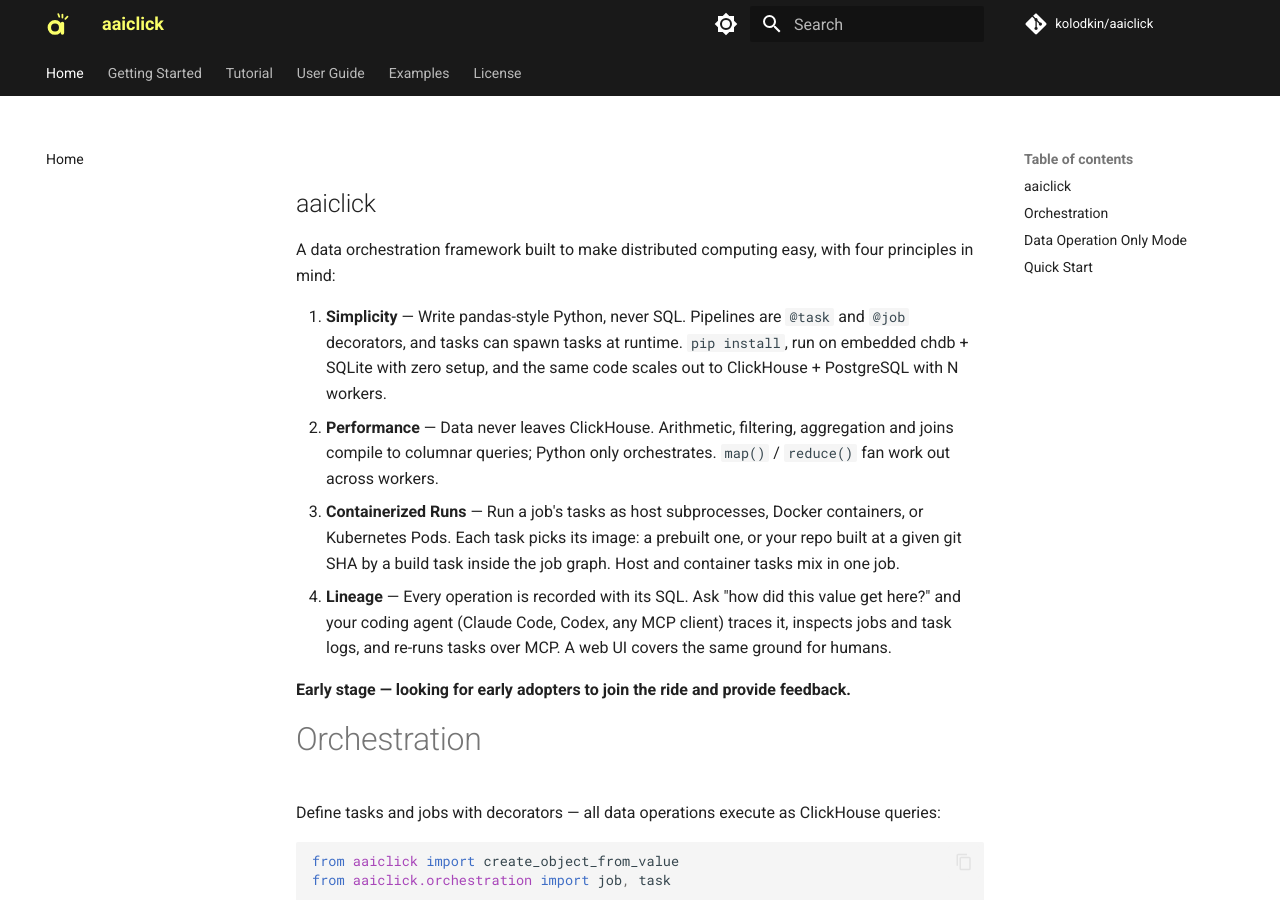
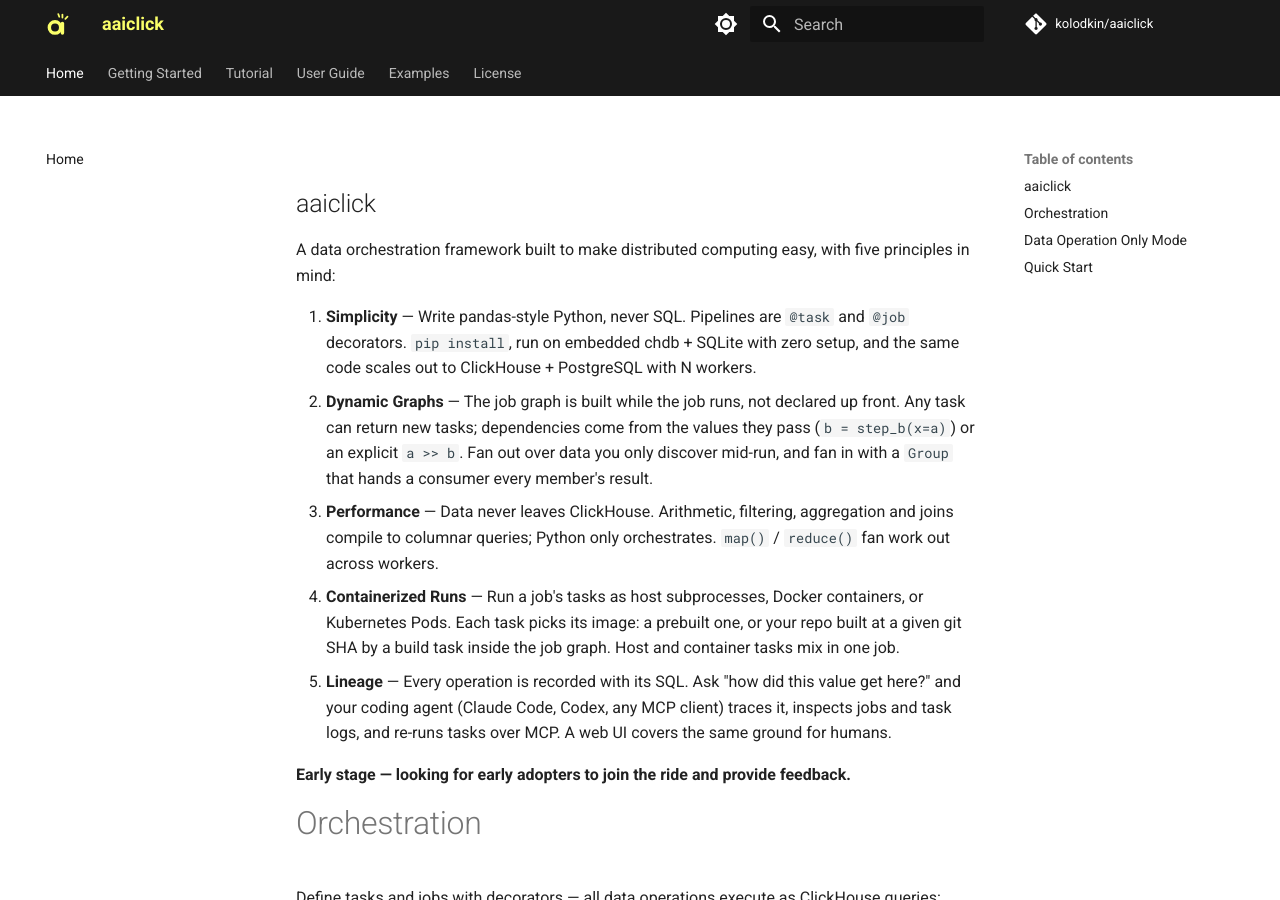
Before and after one commit to kolodkin/aaiclick, an MkDocs documentation site: the page built from docs/index.md, in a window 1280 px wide and 900 px high. Built offline with MkDocs 1.6.1 and Material for MkDocs 9.7.7, drawn with Linux system fonts in a browser that asks for light colours; comment, search, counter and statistics services are not loaded.

Commit message:
Add Dynamic Graphs principle to README
Runtime-built job graphs are distinctive enough for their own bullet:
tasks returning tasks, dependencies from passed values or >>, and Group
fan-in. Drop the spawning clause from Simplicity so it is said once.

Co-Authored-By: Claude Fable 5.1 <noreply@anthropic.com>
Claude-Session: https://claude.ai/code/session_01LYqe6P7jBaFNSj5Qw4NrJM

```diff
--- a/docs/index.md
+++ b/docs/index.md
@@ -1,12 +1,13 @@
 aaiclick
 ---
 
-A data orchestration framework built to make distributed computing easy, with four principles in mind:
+A data orchestration framework built to make distributed computing easy, with five principles in mind:
 
-1. **Simplicity** — Write pandas-style Python, never SQL. Pipelines are `@task` and `@job` decorators, and tasks can spawn tasks at runtime. `pip install`, run on embedded chdb + SQLite with zero setup, and the same code scales out to ClickHouse + PostgreSQL with N workers.
-2. **Performance** — Data never leaves ClickHouse. Arithmetic, filtering, aggregation and joins compile to columnar queries; Python only orchestrates. `map()` / `reduce()` fan work out across workers.
-3. **Containerized Runs** — Run a job's tasks as host subprocesses, Docker containers, or Kubernetes Pods. Each task picks its image: a prebuilt one, or your repo built at a given git SHA by a build task inside the job graph. Host and container tasks mix in one job.
-4. **Lineage** — Every operation is recorded with its SQL. Ask "how did this value get here?" and your coding agent (Claude Code, Codex, any MCP client) traces it, inspects jobs and task logs, and re-runs tasks over MCP. A web UI covers the same ground for humans.
+1. **Simplicity** — Write pandas-style Python, never SQL. Pipelines are `@task` and `@job` decorators. `pip install`, run on embedded chdb + SQLite with zero setup, and the same code scales out to ClickHouse + PostgreSQL with N workers.
+2. **Dynamic Graphs** — The job graph is built while the job runs, not declared up front. Any task can return new tasks; dependencies come from the values they pass (`b = step_b(x=a)`) or an explicit `a >> b`. Fan out over data you only discover mid-run, and fan in with a `Group` that hands a consumer every member's result.
+3. **Performance** — Data never leaves ClickHouse. Arithmetic, filtering, aggregation and joins compile to columnar queries; Python only orchestrates. `map()` / `reduce()` fan work out across workers.
+4. **Containerized Runs** — Run a job's tasks as host subprocesses, Docker containers, or Kubernetes Pods. Each task picks its image: a prebuilt one, or your repo built at a given git SHA by a build task inside the job graph. Host and container tasks mix in one job.
+5. **Lineage** — Every operation is recorded with its SQL. Ask "how did this value get here?" and your coding agent (Claude Code, Codex, any MCP client) traces it, inspects jobs and task logs, and re-runs tasks over MCP. A web UI covers the same ground for humans.
 
 **Early stage — looking for early adopters to join the ride and provide feedback.**
 
```
Also changed, not shown: README.md (+6 -5 lines).
